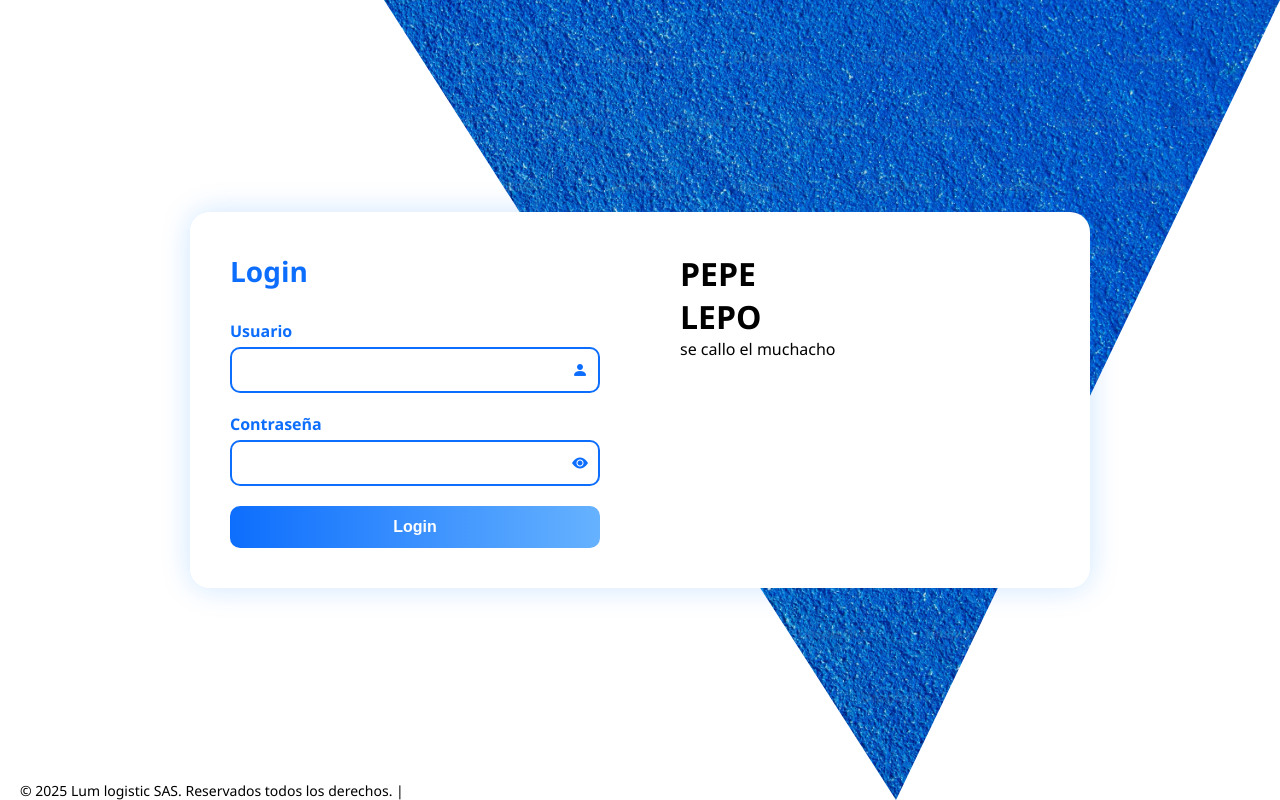
After one commit to AprendizFabian/Lum-Logistic, a PHP site: page /login in a window 1280 px wide. The commit adds this page. Run offline with PHP 8.4, Linux system fonts and the light colour scheme.

Commit message:
feat: add Login form

```diff
--- /dev/null
+++ b/app/Controllers/AuthController.php
@@ -0,0 +1,26 @@
+<?php
+
+namespace App\Controllers;
+
+class AuthController
+{
+    public function showLogin()
+    {
+        require_once __DIR__ . '/../views/login.php';
+    }
+
+    public function procesarLogin()
+    {
+        $usuario = $_POST['usuario'] ?? '';
+        $contrasena = $_POST['contrasena'] ?? '';
+
+        $modelo = new \App\Models\UsuarioModel();
+
+        if ($modelo->verificarUsuario($usuario, $contrasena)) {
+            header('Location: /index');
+        } else {
+            header('Location: /login?error=1');
+        }
+        exit;
+    }
+}
--- a/app/Router.php
+++ b/app/Router.php
@@ -9,6 +9,10 @@ class Router
     public function addRoute(string $method, string $uri, array $action): void
     {
         $this->routes[$method][$uri] = $action;
+    }
+        public function post($uri, $action)
+    {
+        $this->routes['POST'][$uri] = $action;
     }
 
     public function get(string $uri, array $action): void
--- a/app/views/Components/header.php
+++ b/app/views/Components/header.php
@@ -7,7 +7,7 @@
             <h1 class="text-xl text-white">LUM Logistic</h1>
         </div>
         <div class="flex items-center gap-3">
-            <a href="#">
+            <a href="/login">
                 <button class="text-[#FFE000] bg-white p-2">
                     Iniciar Sesion
                 </button>
--- /dev/null
+++ b/app/views/login.php
@@ -0,0 +1,64 @@
+<!DOCTYPE html>
+<html lang="es">
+<head>
+  <meta charset="UTF-8">
+  <meta name="viewport" content="width=device-width, initial-scale=1.0">
+  <title>Login Lum</title>
+  <link rel="stylesheet" href="assets/login.css">
+  <link href="https://cdn.jsdelivr.net/npm/bootstrap-icons@1.10.5/font/bootstrap-icons.css" rel="stylesheet">
+</head>
+<body>
+  <div class="container-login">
+    <div class="box-login">
+      <div class="form-side">
+        <h2>Login</h2>
+        <?php if (isset($_GET['error'])): ?>
+  <p style="color: red; text-align: center;">Usuario o contraseña incorrectos</p>
+<?php endif; ?>
+
+        <form method="POST" action="/procesar-login">
+          <div class="input-group">
+            <label for="usuario">Usuario</label>
+            <div class="input-icon">
+              <input type="text" name="usuario" id="usuario" required>
+              <i class="bi bi-person-fill"></i>
+            </div>
+          </div>
+
+          <div class="input-group">
+            <label for="contrasena">Contraseña</label>
+            <div class="input-icon">
+              <input type="password" name="contrasena" id="contrasena" required>
+              <i class="bi bi-eye-fill toggle-password" onclick="togglePassword()"></i>
+            </div>
+          </div>
+
+          <button type="submit" class="btn-login">Login</button>
+        </form>
+      </div>
+
+      <div class="welcome-side">
+        <h1>PEPE<br><span>LEPO</span></h1>
+        <p>se callo el muchacho</p>
+      </div>
+    </div>
+  </div>
+
+  <script>
+    function togglePassword() {
+      const input = document.getElementById("contrasena");
+      const icon = document.querySelector(".toggle-password");
+      if (input.type === "password") {
+        input.type = "text";
+        icon.classList.replace("bi-eye-fill", "bi-eye-slash-fill");
+      } else {
+        input.type = "password";
+        icon.classList.replace("bi-eye-slash-fill", "bi-eye-fill");
+      }
+    }
+  </script>
+<div id="footer">
+  © 2025 Lum logistic SAS. Reservados todos los derechos. |
+</div>
+</body>
+</html>
--- a/routes/web.php
+++ b/routes/web.php
@@ -1,5 +1,8 @@
 <?php
 
 use App\Controllers\PageController;
+use App\Controllers\AuthController;
 
 $router->get("/", [PageController::class, 'index']);
+$router->get('/login', [AuthController::class, 'showLogin']);
+$router->post('/procesar-login', [AuthController::class, 'procesarLogin']);
```
Also changed, not shown: app/Models/UsuarioModel.php (added, +35 -0 lines), app/config/database.php (added, +19 -0 lines), public/assets/login.css (added), public/assets/user.css (added), public/images/azul.jpg (added).
